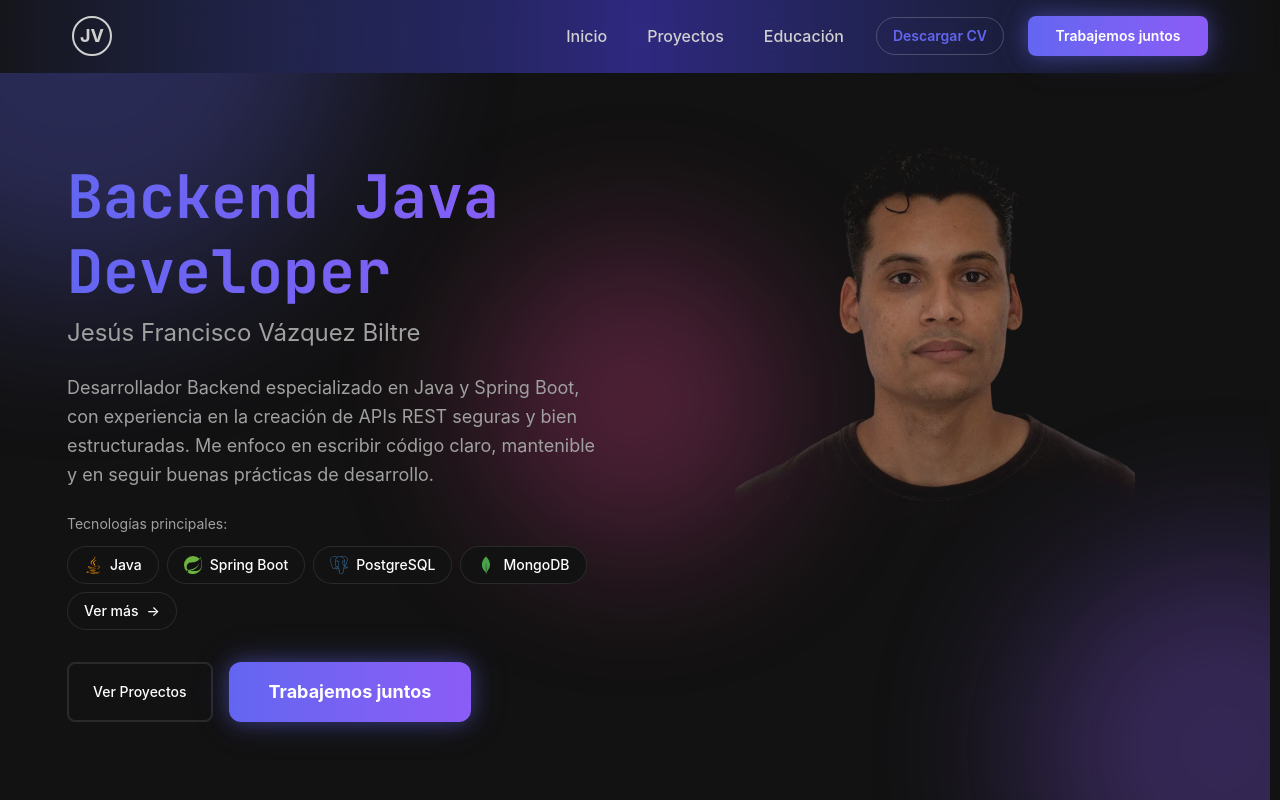
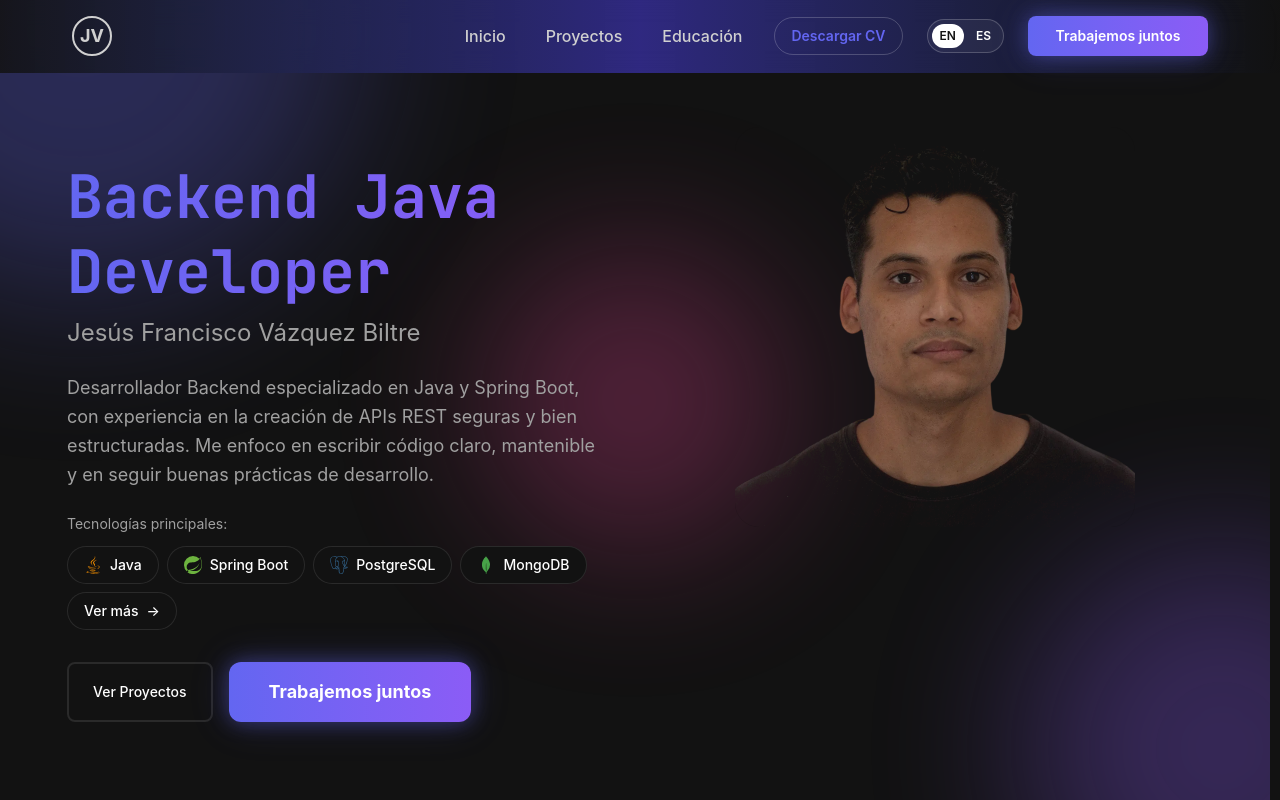
Before and after one commit to jesusfvb/portfolio, a React (Vite) app: page / in a window 1280 px wide. Shown: the top 800 px of the page. Built offline with nearby package versions, Linux system fonts and the light colour scheme.

Commit message:
feat(i18n): implement locale management and language selection in Header component

```diff
--- a/src/application/hooks/index.ts
+++ b/src/application/hooks/index.ts
@@ -1,3 +1,4 @@
 export { useContactButtonAnimation } from "./useContactButtonAnimation";
 export type { AnimationEffect } from "./useContactButtonAnimation";
 export { ROTATING_TEXTS, ANIMATION_EFFECTS } from "./useContactButtonAnimation";
+export { useLocale } from "./useLocale";
--- /dev/null
+++ b/src/application/hooks/useLocale.ts
@@ -0,0 +1,53 @@
+import { useCallback, useEffect } from "react";
+import { useTranslation } from "react-i18next";
+import {
+  LANGUAGE_STORAGE_KEY,
+  SUPPORTED_LANGUAGES,
+  type SupportedLanguage,
+} from "@/application/i18n/constants";
+
+const isSupportedLanguage = (
+  value: string | null,
+): value is SupportedLanguage =>
+  SUPPORTED_LANGUAGES.includes(value as SupportedLanguage);
+
+export const useLocale = () => {
+  const { i18n } = useTranslation();
+
+  useEffect(() => {
+    if (typeof window === "undefined") {
+      return;
+    }
+
+    const storedLanguage = window.localStorage.getItem(LANGUAGE_STORAGE_KEY);
+
+    if (
+      storedLanguage &&
+      isSupportedLanguage(storedLanguage) &&
+      storedLanguage !== i18n.language
+    ) {
+      void i18n.changeLanguage(storedLanguage);
+    }
+  }, [i18n]);
+
+  const setLanguage = useCallback(
+    (language: SupportedLanguage) => {
+      void i18n.changeLanguage(language);
+
+      if (typeof window !== "undefined") {
+        window.localStorage.setItem(LANGUAGE_STORAGE_KEY, language);
+      }
+    },
+    [i18n],
+  );
+
+  const currentLanguage = isSupportedLanguage(i18n.language)
+    ? i18n.language
+    : "en";
+
+  return {
+    currentLanguage,
+    setLanguage,
+    supportedLanguages: SUPPORTED_LANGUAGES,
+  };
+};
--- /dev/null
+++ b/src/application/i18n/constants.ts
@@ -0,0 +1,5 @@
+export const LANGUAGE_STORAGE_KEY = "portfolio:language";
+
+export const SUPPORTED_LANGUAGES = ["en", "es"] as const;
+
+export type SupportedLanguage = (typeof SUPPORTED_LANGUAGES)[number];
--- a/src/application/i18n/index.ts
+++ b/src/application/i18n/index.ts
@@ -2,6 +2,7 @@ import i18next from "i18next";
 import { initReactI18next } from "react-i18next";
 import en from "@/application/i18n/locales/en.json";
 import es from "@/application/i18n/locales/es.json";
+import { SUPPORTED_LANGUAGES } from "@/application/i18n/constants";
 
 const resources = {
   en: {
@@ -16,7 +17,7 @@ void i18next.use(initReactI18next).init({
   resources,
   lng: "en",
   fallbackLng: "en",
-  supportedLngs: ["en", "es"],
+  supportedLngs: SUPPORTED_LANGUAGES,
   interpolation: {
     escapeValue: false,
   },
--- a/src/presentation/shared/layout/Header/Header.tsx
+++ b/src/presentation/shared/layout/Header/Header.tsx
@@ -1,6 +1,8 @@
 import { useState, useEffect } from "react";
 import { NavLink } from "./components/NavLink";
 import { ContactButton } from "@/presentation/shared/ui/ContactButton";
+import { useTranslation } from "react-i18next";
+import { useLocale } from "@/application/hooks";
 
 interface HeaderProps {
   className?: string;
@@ -9,6 +11,8 @@ interface HeaderProps {
 const Header = (props: HeaderProps) => {
   const [isScrolled, setIsScrolled] = useState(false);
   const [isMobileMenuOpen, setIsMobileMenuOpen] = useState(false);
+  const { t } = useTranslation();
+  const { currentLanguage, setLanguage, supportedLanguages } = useLocale();
 
   useEffect(() => {
     const handleScroll = () => {
@@ -85,6 +89,26 @@ const Header = (props: HeaderProps) => {
             >
               Descargar CV
             </a>
+            <div
+              className="flex items-center gap-1 rounded-full border border-white/20 bg-white/5 p-1 text-xs font-semibold text-white"
+              aria-label={t("common.language")}
+            >
+              {supportedLanguages.map((language) => (
+                <button
+                  key={language}
+                  type="button"
+                  onClick={() => setLanguage(language)}
+                  aria-pressed={currentLanguage === language}
+                  className={`rounded-full px-2 py-1 transition-all duration-300 ${
+                    currentLanguage === language
+                      ? "bg-white text-[#121212]"
+                      : "hover:bg-white/10"
+                  }`}
+                >
+                  {language.toUpperCase()}
+                </button>
+              ))}
+            </div>
             <ContactButton variant="small" />
           </nav>
 
@@ -139,6 +163,26 @@ const Header = (props: HeaderProps) => {
           >
             Descargar CV
           </a>
+          <div
+            className="flex items-center gap-1 self-start rounded-full border border-white/20 bg-white/5 p-1 text-xs font-semibold text-white"
+            aria-label={t("common.language")}
+          >
+            {supportedLanguages.map((language) => (
+              <button
+                key={language}
+                type="button"
+                onClick={() => setLanguage(language)}
+                aria-pressed={currentLanguage === language}
+                className={`rounded-full px-2 py-1 transition-all duration-300 ${
+                  currentLanguage === language
+                    ? "bg-white text-[#121212]"
+                    : "hover:bg-white/10"
+                }`}
+              >
+                {language.toUpperCase()}
+              </button>
+            ))}
+          </div>
           <ContactButton
             variant="default"
             className="mt-2 rounded-full"
```
